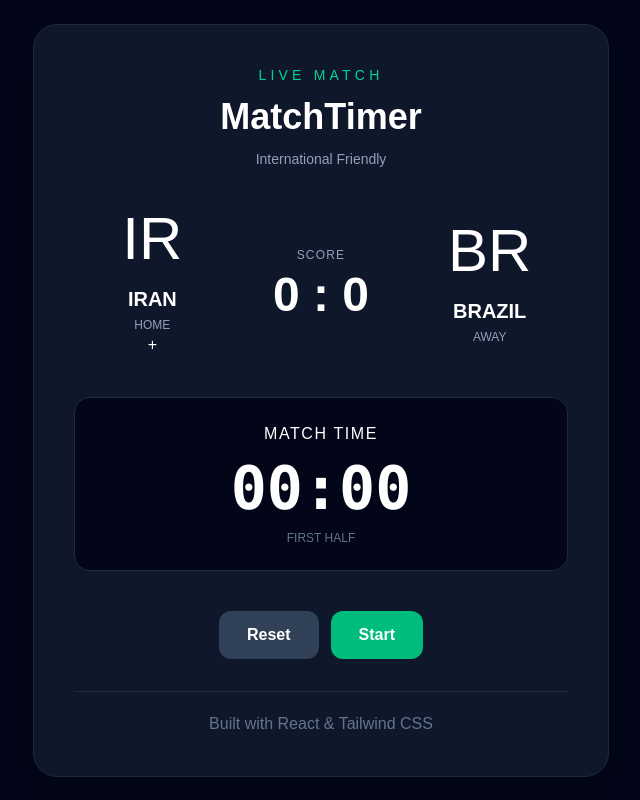
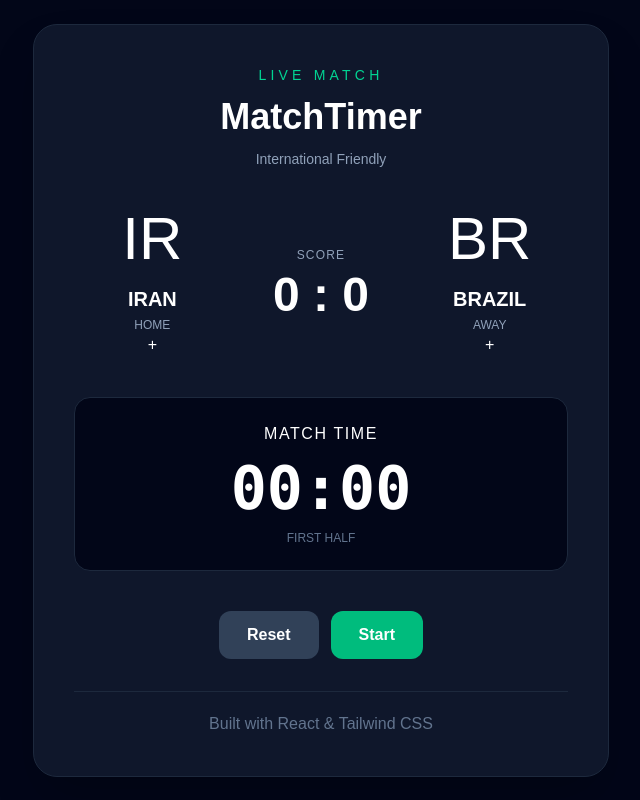
Before and after one commit to zibanoori/MatchTimer, a React (Vite) app: page / in a window 1280 px wide. Shown: the whole page, without its empty margins (319-959 px from the left). Built offline with nearby package versions, Linux system fonts and the light colour scheme.

Commit message:
Feat: add Brazil score increment button

```diff
--- a/src/App.jsx
+++ b/src/App.jsx
@@ -66,6 +66,13 @@
             <div className="text-5xl sm:text-6xl">BR</div>
             <h2 className="mt-4 text-lg font-semibold sm:text-xl">BRAZIL</h2>
             <p className="mt-1 text-xs text-slate-400">AWAY</p>
+
+            <button
+              type="button"
+              onClick={() => setBrazilScore((prev) => prev + 1)}
+            >
+              +
+            </button>
           </div>
         </div>
 
```
